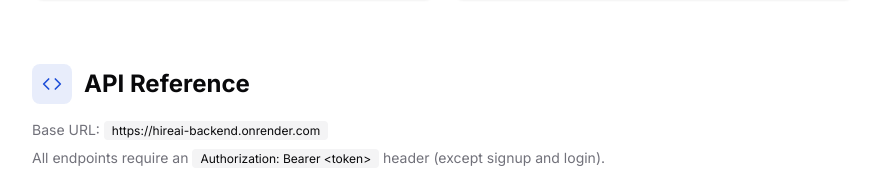
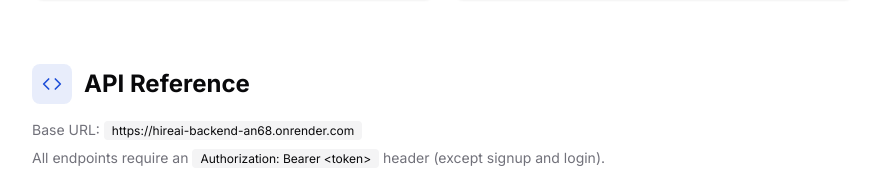
Before and after one commit to muhammadtahirdeveloper/Hire_AI_Digital_Work_Force, a Next.js app in the folder hireai-frontend/: page /docs in a window 1280 px wide. Shown: the part 2020-2212 px from the top of the page, without its empty margins (328-1215 px from the left). Built offline with nearby package versions, Linux system fonts and the light colour scheme; no server answers.

Commit message:
Fix backend URL to actual Render slug (hireai-backend-an68)
Co-Authored-By: Claude Opus 4.6 <noreply@anthropic.com>

```diff
--- a/hireai-frontend/src/app/(marketing)/docs/page.tsx
+++ b/hireai-frontend/src/app/(marketing)/docs/page.tsx
@@ -369,7 +369,7 @@ export default function DocsPage() {
               <p className="mt-4 text-sm text-text-3">
                 Base URL:{" "}
                 <code className="rounded bg-background-2 px-2 py-0.5 text-xs font-mono text-text">
-                  https://hireai-backend.onrender.com
+                  https://hireai-backend-an68.onrender.com
                 </code>
               </p>
               <p className="mt-2 text-sm text-text-3">
```
Also changed, not shown: 1 other file (tests, documents, lock files or other folders).
